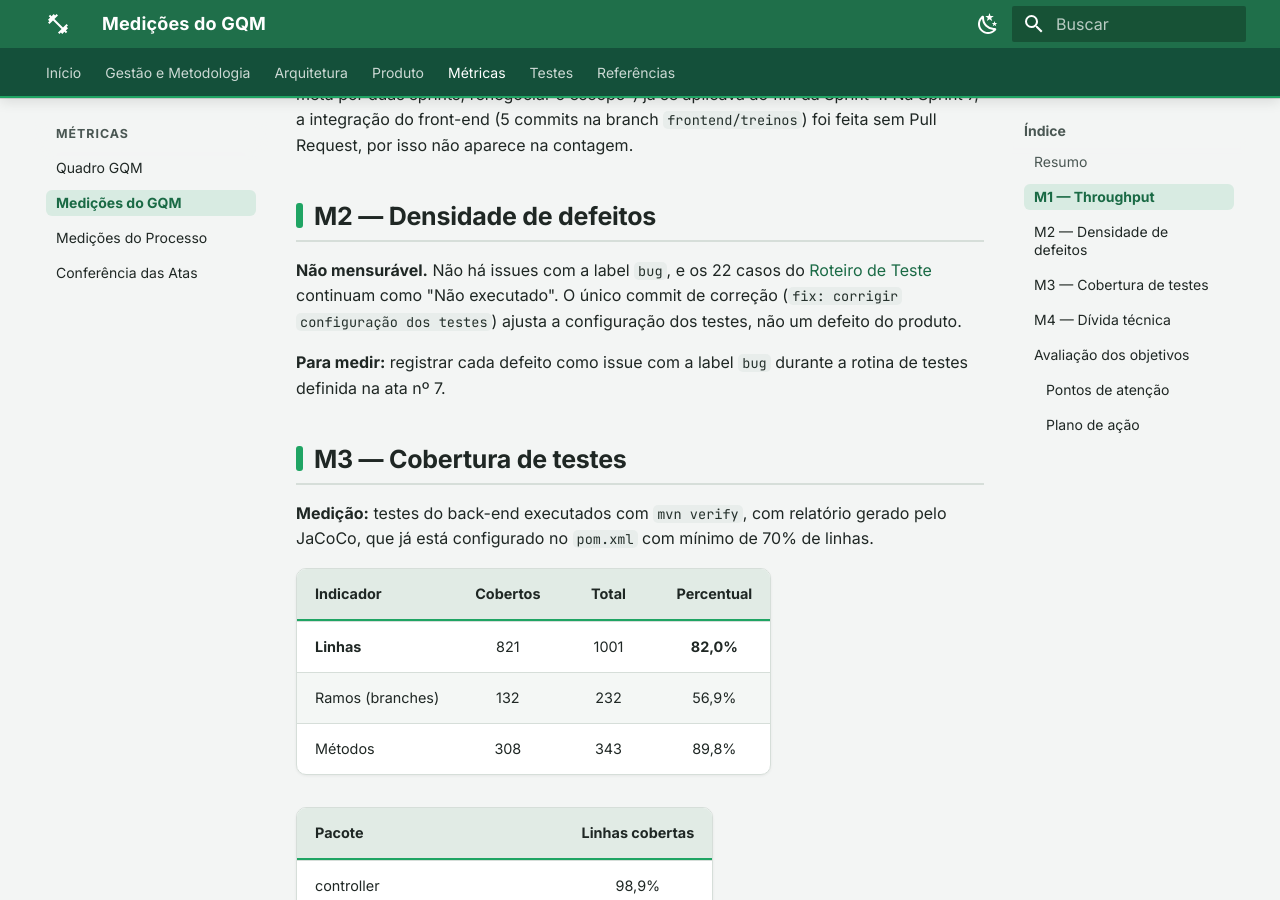
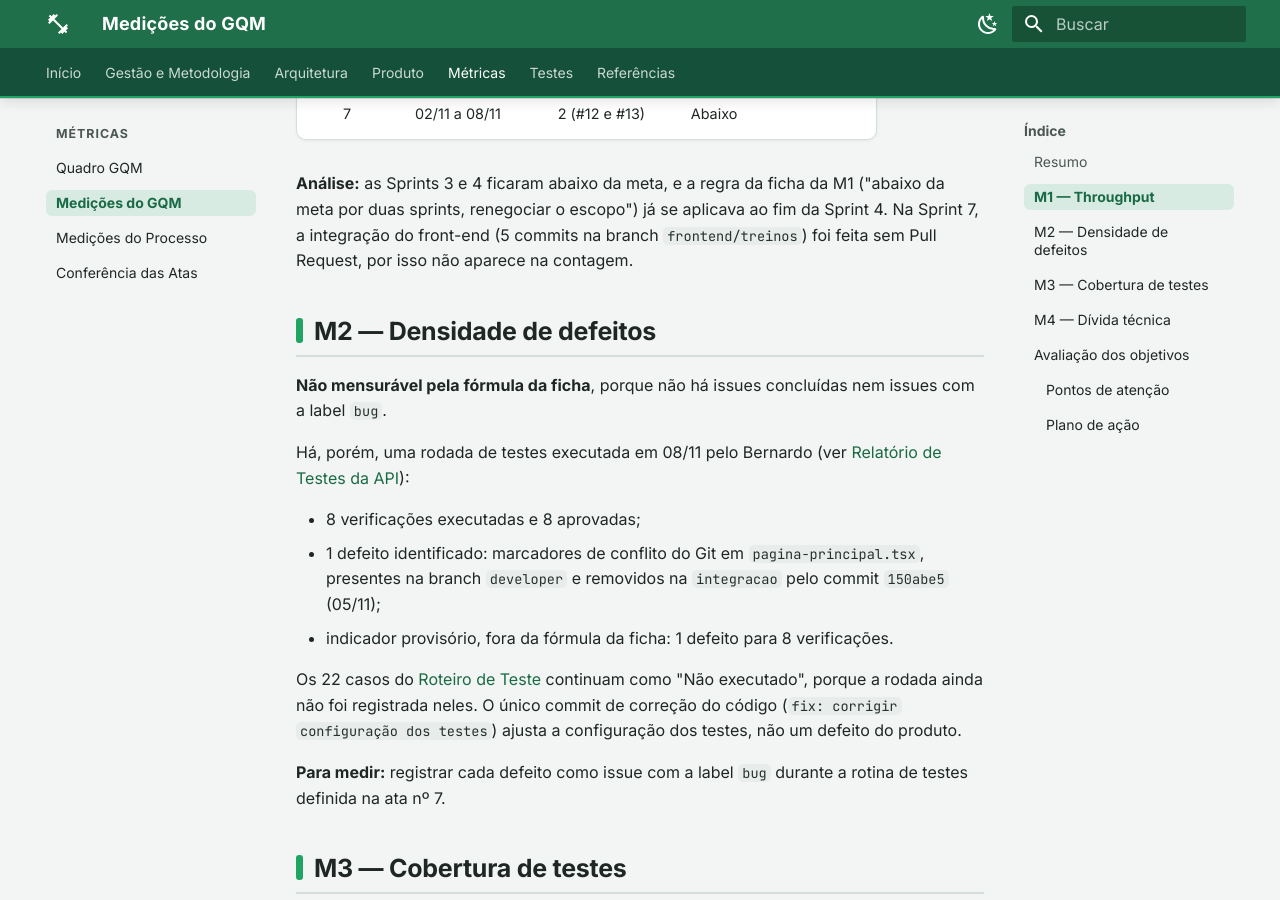
Before and after one commit to FGA0138-MDS-Ajax/2026.2-T03-Perlman, an MkDocs documentation site: the page built from docs/metricas/medicoes-gqm.md, in a window 1280 px wide and 900 px high, scrolled down 1483 px. Built offline with MkDocs 1.6.1 and Material for MkDocs 9.7.7, drawn with Linux system fonts in a browser that asks for light colours; some of the changed text lies outside the part shown.

Commit message:
docs: adiciona relatório de testes da API e atualiza métricas

```diff
--- a/docs/metricas/medicoes-gqm.md
+++ b/docs/metricas/medicoes-gqm.md
@@ -9,7 +9,7 @@
 | Métrica | Meta | Medido | Situação |
 | :-- | :-- | :-- | :-- |
 | M1 — Throughput por sprint | 4 a 6 por sprint | 0, 0, 5, 6 e 2 PRs nas Sprints 3 a 7 | Atingida em 2 das 5 sprints de desenvolvimento |
-| M2 — Densidade de defeitos | ≤ 0,2 bug/issue | — | Não mensurável |
+| M2 — Densidade de defeitos | ≤ 0,2 bug/issue | 1 defeito identificado e corrigido em 8 verificações; sem issues para a fórmula | Não mensurável pela fórmula |
 | M3 — Cobertura de testes | ≥ 70% das linhas | 82,0% no back-end | Atingida no back-end; front-end sem medição |
 | M4 — Dívida técnica | Nota A, zero críticos | — | Não mensurável |
 
@@ -34,7 +34,15 @@
 
 ## M2 — Densidade de defeitos
 
-**Não mensurável.** Não há issues com a label `bug`, e os 22 casos do [Roteiro de Teste](../testes/roteiro.md) continuam como "Não executado". O único commit de correção (`fix: corrigir configuração dos testes`) ajusta a configuração dos testes, não um defeito do produto.
+**Não mensurável pela fórmula da ficha**, porque não há issues concluídas nem issues com a label `bug`.
+
+Há, porém, uma rodada de testes executada em 08/11 pelo Bernardo (ver [Relatório de Testes da API](../testes/relatorio-testes-api.md)):
+
+- 8 verificações executadas e 8 aprovadas;
+- 1 defeito identificado: marcadores de conflito do Git em `pagina-principal.tsx`, presentes na branch `developer` e removidos na `integracao` pelo commit `150abe5` (05/11);
+- indicador provisório, fora da fórmula da ficha: 1 defeito para 8 verificações.
+
+Os 22 casos do [Roteiro de Teste](../testes/roteiro.md) continuam como "Não executado", porque a rodada ainda não foi registrada neles. O único commit de correção do código (`fix: corrigir configuração dos testes`) ajusta a configuração dos testes, não um defeito do produto.
 
 **Para medir:** registrar cada defeito como issue com a label `bug` durante a rotina de testes definida na ata nº 7.
 
@@ -80,7 +88,7 @@
 | Objetivo | Meta definida | Resultado | Situação |
 | :-- | :-- | :-- | :-- |
 | **G1** Cadência de entrega | 4 a 6 entregas por sprint | Sprints 3 e 4 com 0, Sprint 5 com 5, Sprint 6 com 6 e Sprint 7 com 2 | **Parcial:** atingida em 2 das 5 sprints de desenvolvimento |
-| **G2** Estabilidade do software | ≤ 0,2 bug por issue | Sem dados | **Não avaliável** |
+| **G2** Estabilidade do software | ≤ 0,2 bug por issue | Rodada de 08/11: 8 verificações aprovadas e 1 defeito corrigido; sem issues para a fórmula | **Não avaliável pela fórmula** |
 | **G3** Proteção contra regressões | ≥ 70% de cobertura, com bloqueio automático no CI | 82,0% no back-end, sem CI e sem medição no front-end | **Parcial:** a meta numérica foi atingida, mas o mecanismo previsto não existe |
 | **G4** Manutenibilidade | Nota A e zero falhas críticas | Sem ferramenta de análise | **Não avaliável** |
 
@@ -89,6 +97,7 @@
 - **As regras de ação não foram aplicadas.** A ficha da M1 determina renegociar o escopo com o cliente depois de duas sprints abaixo da meta. Essa condição já valia ao fim da Sprint 4, com zero entregas nas Sprints 3 e 4. Nenhuma ata registra a renegociação, e o cronograma seguiu acumulando atraso (média de 2,6 sprints, ver [Medições do Processo](medicoes-processo.md)).
 - **A M1 foi medida de forma adaptada.** O quadro GQM define a contagem por issues concluídas no GitHub Projects. Como o repositório não tem issues, foram contados Pull Requests mesclados, uma aproximação razoável que não é a métrica exatamente como definida.
 - **A G3 foi atingida só em parte.** O objetivo fala em proteção "no contexto da integração contínua", mas os 82,0% vêm de uma execução manual. Sem workflow de CI, nada impede que um Pull Request reduza a cobertura. A cobertura de ramos, de 56,9%, indica caminhos alternativos das regras de negócio sem teste.
+- **Os testes ainda não cobrem a interface.** A rodada de 08/11 validou a API e o banco por `curl`; o fluxo pelas telas do front-end ainda não foi testado, e o cadastro duplicado (409) e a persistência após a criação de treino seguem pendentes.
 - **G2 e G4 dependem de configurações ainda não feitas.** A ata nº 4 registra a configuração das métricas M1 a M4 como concluída, mas issues, label `bug`, CI e análise estática não existem no repositório (ver [Conferência das Atas](conferencia-atas.md), item 3.2).
 
 ### Plano de ação
--- a/mkdocs.yml
+++ b/mkdocs.yml
@@ -115,4 +115,5 @@
   - Testes:
       - Estratégia de Testes: testes/estrategia.md
       - Roteiro de Teste: testes/roteiro.md
+      - Relatório de Testes da API: testes/relatorio-testes-api.md
   - Referências: referencias.md
```
Also changed, not shown: docs/index.md (+1 -1 lines), docs/metricas/conferencia-atas.md (+6 -5 lines), docs/metricas/medicoes-processo.md (+4 -4 lines), docs/testes/relatorio-testes-api.md (added, +76 -0 lines).
